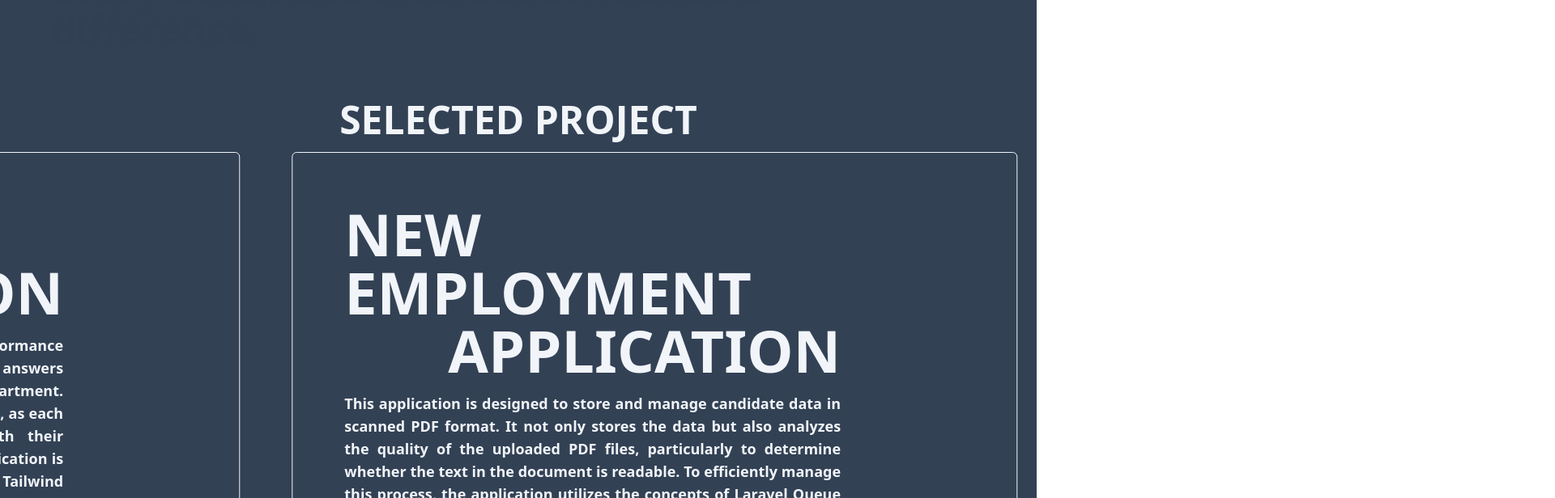
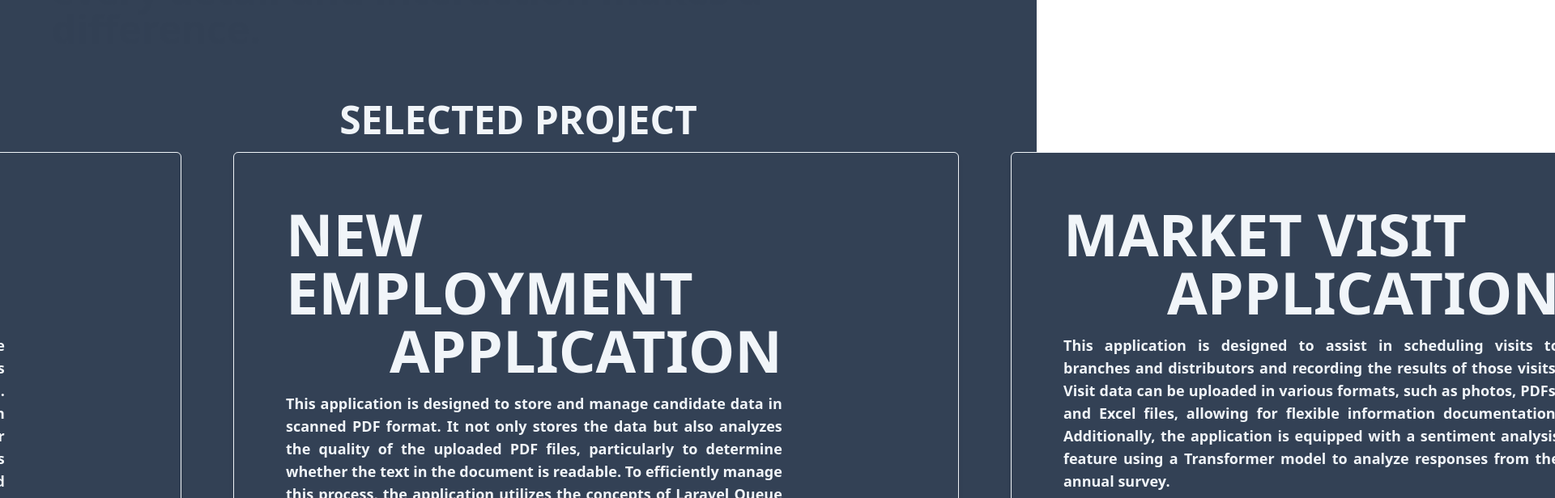
Before and after one commit to askholani/askholani, a React (Vite) app: page / in a window 1280 px wide. Shown: the part 1620-2236 px from the top of the page at 81% size, 1920 px wide, since content can reach past the window. Built offline with nearby package versions, Linux system fonts and the light colour scheme.

Commit message:
performance improvement

```diff
--- a/src/App.tsx
+++ b/src/App.tsx
@@ -3,7 +3,6 @@ import LoadingScreen from "./components/LoadingScreen/LoadingScreen";
 import Navbar from "./components/Navbar/Navbar";
 import Home from "./components/Pages/Home/Home";
 import Cursor from "./components/Cursor/Cursor";
-import ScrollYProgressComponent from "./components/Pages/Home/SrollYPrgress";
 
 export default function App() {
   const [isOverSection, setIsOverSection] = useState(false);
@@ -45,11 +44,9 @@ export default function App() {
     [handleScrollToHome, handleScrollToContact, handleScrollToWork],
   );
 
-  // console.log("isOverSection", isOverSection);
-
   return (
     <main className="text-slate-700">
-      {/* <LoadingScreen /> */}
+      <LoadingScreen />
       <Navbar
         {...scrollHandlers}
         navColor={navColor}
@@ -64,7 +61,6 @@ export default function App() {
         onHoverChange={setIsOverSection}
         navHeight={navHeight}
       />
-      {/* <ScrollYProgressComponent /> */}
       <Cursor isOverSection={isOverSection} />
     </main>
   );
--- a/src/components/LoadingScreen/LoadingScreen.tsx
+++ b/src/components/LoadingScreen/LoadingScreen.tsx
@@ -31,7 +31,6 @@ const childVariants: Variants = {
   }),
 };
 const LoadingScreen = () => {
-  // console.log("imgURLs", imgURLs);
   const [isHidden, setIsHidden] = useState(false);
 
   useEffect(() => {
@@ -57,10 +56,9 @@ const LoadingScreen = () => {
             ?.split("/")
             .pop()
             ?.split(".")[0]
-            ?.split("-")[0] // Remove suffix after the dash
+            ?.split("-")[0]
             ?.replace(/[-_]/g, " ")
             ?.toUpperCase() || "UNKNOWN";
-        // console.log("name", name);
         return (
           <motion.div
             key={index}
--- a/src/components/Pages/Home/ContactSection.tsx
+++ b/src/components/Pages/Home/ContactSection.tsx
@@ -1,8 +1,6 @@
 import { motion } from "framer-motion";
 import { ArrowUpIcon } from "@heroicons/react/24/solid";
 import { useCallback, useEffect, useRef, useState } from "react";
-
-// import cv from "../Home/assets/cv.pdf";
 import cv from "../../../assets/cv.pdf";
 
 interface ContactSectionProps {
--- a/src/components/Pages/Home/HeroImgSection.tsx
+++ b/src/components/Pages/Home/HeroImgSection.tsx
@@ -66,10 +66,6 @@ const HeroImgSection = ({
       : `${vh * -1 + navHeight * 0.25}px`;
   }, [deviceSize, navHeight]);
 
-  // console.log("navHeight", navHeight);
-
-  // console.log(vh * -1 + "px");
-
   const scaleText = useMemo(
     () =>
       getResponsiveValue({
@@ -124,8 +120,6 @@ const HeroImgSection = ({
     useTransform(heroTextSectionScroll, [0.25, 0.85, 0.9], translateYHeroImg),
     { stiffness: 80, damping: 20 },
   );
-
-  // console.log("translateYTarget", translateYTarget);
 
   return (
     <>
--- a/src/components/Pages/Home/HeroTextSection.tsx
+++ b/src/components/Pages/Home/HeroTextSection.tsx
@@ -12,7 +12,6 @@ const HeroTextSection = () => {
   const opacityP3 = useScrollOpacity(ref3);
 
   return (
-    // <section ref={refSection} className="z-20 min-h-[100vh]">
     <div className="mx-8 my-4 flex w-[75%] flex-col gap-y-24 text-3xl font-extrabold md:mx-16 md:text-5xl">
       <motion.p ref={ref1} style={{ opacity: opacityP1 }}>
         I partner with businesses, brands, and entrepreneurs to develop digital
--- a/src/components/Pages/Home/Home.tsx
+++ b/src/components/Pages/Home/Home.tsx
@@ -5,9 +5,7 @@ import {
   useSpring,
   useTransform,
   useAnimation,
-  useMotionValueEvent,
 } from "framer-motion";
-import { use } from "motion/react-client";
 
 import { lazy, useCallback, useEffect, useMemo, useRef } from "react";
 
@@ -45,12 +43,6 @@ const Home = ({
     [],
   );
 
-  // const totalWidth = deviceSize.width * 0.8 * 2 + 12;
-  // const totalWidthMd = deviceSize.width * 0.7 * 2 - 48;
-
-  // const section2ScrollWidth =
-  //   deviceSize.width > 768 ? totalWidthMd : totalWidth;
-
   const section1Ref = useRef<HTMLDivElement | null>(null);
 
   const scrollToStartSection = useCallback(async () => {
@@ -72,42 +64,11 @@ const Home = ({
     offset: ["start end", "end start"],
   });
 
-  // useTransform(scrollSection2Progres, (val) => {
-  //   console.log("section 2 val", val);
-  // });
-
   const section3Ref = useRef<HTMLDivElement | null>(null);
   const { scrollYProgress: scrollSection3Progress } = useScroll({
     target: section3Ref,
     offset: ["start end", "end start"],
   });
-
-  // const x = useTransform(scrollSection3Progress, [0, 1], ["0%", "-100%"]);
-
-  // console.log("x", x);
-  // console.log("scrollSection3Progress", scrollSection3Progress);
-
-  // ------------------------------
-  // const coba = useRef<HTMLDivElement | null>(null);
-
-  // const { scrollYProgress: scrollCoba } = useScroll({
-  //   target: coba,
-  //   offset: ["start end", "end start"],
-  // });
-
-  // useTransform(scrollCoba, (val) => {
-  //   console.log("val", val);
-  // });
-
-  // -------------------------------
-
-  useTransform(scrollSection3Progress, (val) => {
-    console.log("section 3 val", val);
-  });
-
-  // useTransform(scrollSection2Progres, (val) => {
-  //   console.log("section 2 val", val);
-  // });
 
   const scrollToWorkSection = useCallback(() => {
     controls.start({
@@ -123,48 +84,25 @@ const Home = ({
   const transformedValue = useTransform(
     scrollSection3Progress,
     (val: number) =>
-      val > 0.9 || val <= 0.09 ? "text-slate-700" : "text-slate-100",
-  );
-  const section2ScrollWidth = Math.floor(
-    deviceSize.width * 2 * (deviceSize.width > 768 ? 0.7 : 0.8),
+      val > 0.85 || val <= 0.09 ? "text-slate-700" : "text-slate-100",
   );
 
-  // const projectTranslateX = useSpring(
-  //   useTransform(
-  //     scrollSection3Progress,
-  //     // [0.3, 0.55],
-  //     [0.15, 0.7],
-  //     [0, -section2ScrollWidth],
-  //   ),
-  //   { stiffness: 200, damping: 50, mass: 1 },
-  // );
+  useTransform(scrollSection3Progress, (val) => {
+    console.log(val);
+  });
+
+  const section2ScrollWidth = Math.floor(
+    deviceSize.width * (deviceSize.width > 768 ? 0.7 : 0.8),
+  );
 
   const projectTranslateX = useSpring(
     useTransform(
       scrollSection3Progress,
-      [0.25, 0.7],
-      [0, -section2ScrollWidth],
+      [0.25, 0.65],
+      [section2ScrollWidth, -section2ScrollWidth],
     ),
     { stiffness: 120, damping: 30, mass: 0.8 },
   );
-
-  const section4TranslateY = useTransform(
-    scrollSection3Progress,
-    [0.7, 0.8], // Use a different range for vertical movement
-    [0, deviceSize.height],
-  );
-
-  useTransform(section4TranslateY, (val) => {
-    console.log("section4TranslateY", val);
-  });
-
-  // useMotionValueEvent(section4TranslateY, "change", (latest) => {
-  //   console.log("section4TranslateY", latest);
-  // });
-
-  // useMotionValueEvent(scrollSection3Progress, "change", (latest) => {
-  //   console.log("scrollSection3Progress", latest);
-  // });
 
   const section4Ref = useRef<HTMLDivElement | null>(null);
   const isInView = useInView(section4Ref, { margin: "-100px" });
@@ -180,7 +118,6 @@ const Home = ({
 
   useEffect(() => {
     const unsubscribe = transformedValue.on("change", (color) => {
-      console.log("color", color);
       handleNavColor(color);
     });
     return () => unsubscribe();
@@ -216,7 +153,6 @@ const Home = ({
 
   return (
     <>
-      {/* <div className="h-[100vh]" ref={coba}></div> */}
       <div className={`relative flex flex-col`}>
         <section
           className="justify-end] relative z-40 flex min-h-[100vh] w-full flex-col overflow-hidden md:px-4"
@@ -238,8 +174,7 @@ const Home = ({
 
         <section
           ref={section3Ref}
-          className="relative z-20 h-[500vh] bg-slate-700"
-          // className="relative z-20 h-[300vh] bg-slate-700"
+          className="relative z-20 h-[600vh] bg-slate-700"
         >
           <ProjectsSection
             deviceSize={deviceSize}
@@ -250,12 +185,7 @@ const Home = ({
         <motion.section
           ref={section4Ref}
           className="absolute bottom-0 z-30 flex h-[100vh] w-full flex-col overflow-hidden bg-slate-100 px-4 pt-28 md:px-24 md:pt-36"
-          // className="bottom-0 z-30 flex h-[100vh] w-full flex-col overflow-hidden bg-slate-100 px-4 pt-28 md:px-24 md:pt-36"
-          style={
-            {
-              // y: section4TranslateY,
-            }
-          }
+          style={{}}
         >
           <ContactSection
             scrollToStartSection={scrollToStartSection}
--- a/src/components/Pages/Home/ProjectsSection.tsx
+++ b/src/components/Pages/Home/ProjectsSection.tsx
@@ -24,7 +24,6 @@ const ProjectsSection = ({
   deviceSize,
   projectTranslateX,
 }: ProjectsSectionProps) => {
-  // console.log("projects.length", projects.length);
   const height = useMemo(
     () =>
       Math.floor(deviceSize.height * (deviceSize.height > 768 ? 0.7 : 0.75)),
@@ -51,14 +50,13 @@ const ProjectsSection = ({
 
   return (
     <div
-      // className={`min-h-[${deviceSize.height}px] sticky top-0 overflow-hidden px-8 pt-28 md:px-16 md:pt-36`}
-      className={`h-[${deviceSize.height}px] sticky top-0 overflow-hidden px-8 pt-28 md:px-16 md:pt-36`}
+      className={`h-[${deviceSize.height}px] sticky top-0 flex flex-col items-center justify-center px-8 pt-28 md:px-16 md:pt-36`}
     >
       <h2 className="pb-4 text-center text-3xl font-extrabold text-slate-100 md:text-5xl">
         SELECTED PROJECT
       </h2>
       <motion.div
-        className="relative flex gap-x-4 md:gap-x-16"
+        className="relative flex items-start justify-start gap-x-4 md:gap-x-16"
         style={{
           x: projectTranslateX,
         }}
--- a/src/components/Pages/Home/SrollYPrgress.tsx
+++ /dev/null
@@ -1,78 +0,0 @@
-import {
-  useMotionValueEvent,
-  useScroll,
-  useTransform,
-  motion,
-} from "motion/react";
-import { useRef } from "react";
-
-const ScrollYProgressComponent = () => {
-  const ref1 = useRef<HTMLDivElement | null>(null);
-  const ref2 = useRef<HTMLDivElement | null>(null);
-  const ref3 = useRef<HTMLDivElement | null>(null);
-  const { scrollYProgress: scrollRef1 } = useScroll({
-    target: ref1,
-    offset: ["start end", "end start"],
-    // offset: ["start start", "end end"],
-  });
-
-  const { scrollYProgress: scrollRef2 } = useScroll({
-    target: ref2,
-    offset: ["start end", "end start"],
-  });
-
-  const { scrollYProgress: scrollRef3 } = useScroll({
-    target: ref3,
-    offset: ["start end", "end start"],
-  });
-
-  // useTransform(scrollRef1, (val) => {
-  //   console.log("section 1 val", val);
-  // });
-
-  // useTransform(scrollRef2, (val) => {
-  //   console.log("section 2 val", val);
-  // });
-
-  // const scoroll = useScroll();
-  // useMotionValueEvent(scoroll.scrollY, "change", (latest) => {
-  //   console.log("scrollY", latest);
-  // });
-
-  // useMotionValueEvent(scoroll.scrollX, "change", (latest) => {
-  //   console.log("scrollX", latest);
-  // });
-
-  const y = useTransform(scrollRef2, [50, 100], [0, -100]);
-  // console.log("y", y);
-  // useTransform(scrollRef2, (val) => {
-  //   // console.log("section 2 val", val);
-  //   console.log("scrollRef2", val);
-  // });
-
-  // useTransform(scrollRef1, (val) => {
-  //   // console.log("section 1 val", val);
-  //   console.log("scrollRef1", val);
-  // });
-
-  useTransform(scrollRef3, (val) => {
-    // console.log("section 1 val", val);
-    console.log("scrollRef3", val);
-  });
-
-  return (
-    <div className="relative">
-      <div className="h-[100vh] bg-slate-100" ref={ref1}></div>
-      <div className="h-[300vh] bg-slate-500" ref={ref2}></div>
-      {/* <div className="h-[100vh] bg-slate-800" ref={ref3}></div>
-      <div className="h-[100vh] bg-slate-50"></div> */}
-      {/* <div className="h-[1000vh] bg-slate-500" ref={ref2}></div> */}
-      <motion.div
-        className="absolute bottom-0 left-0 right-0 h-[100vh] bg-slate-800"
-        style={{ y }}
-      ></motion.div>
-    </div>
-  );
-};
-
-export default ScrollYProgressComponent;
```
